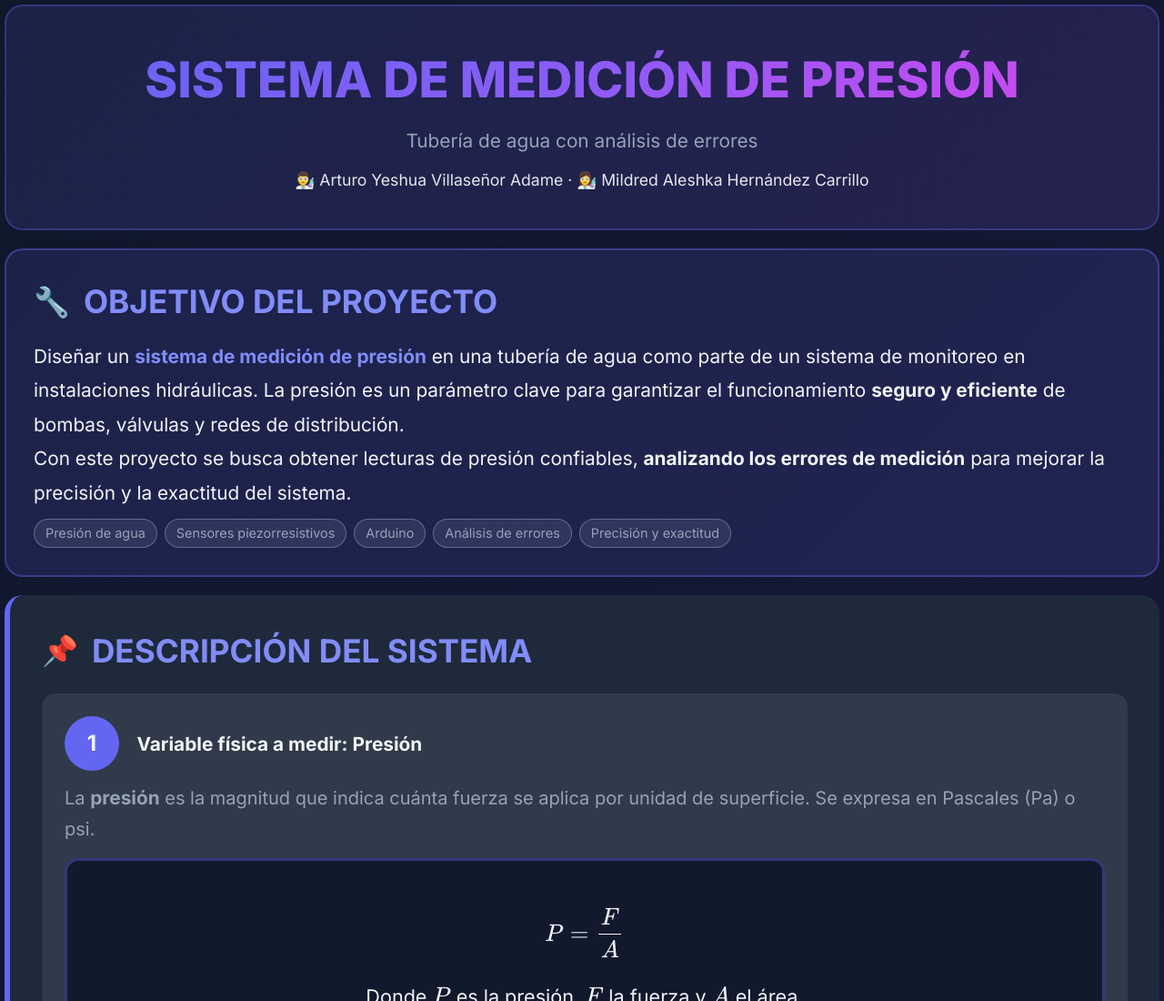
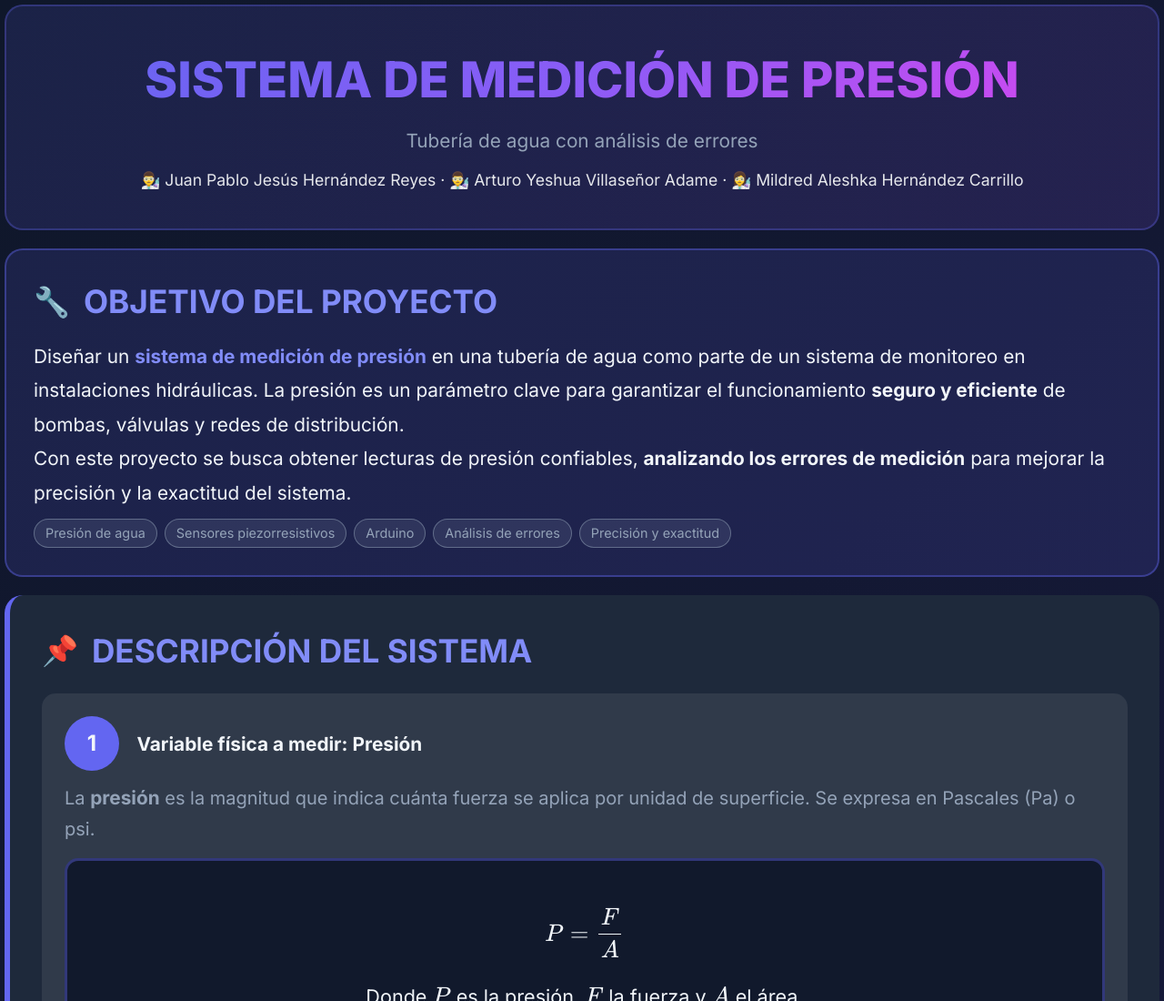
Before and after one commit to juanpahdezreyess/TUBERIA-PROYECTO, a plain HTML site: page index.html in a window 1280 px wide. Shown: the top 1100 px of the page at 91% size. Drawn offline with nearby package versions, Linux system fonts and the light colour scheme.

Commit message:
Update index.html

```diff
--- a/index.html
+++ b/index.html
@@ -262,9 +262,9 @@
         <header class="hero">
             <h1 class="hero-title">SISTEMA DE MEDICIÓN DE PRESIÓN</h1>
             <p class="hero-subtitle">Tubería de agua con análisis de errores</p>
-            <p class="hero-authors">
-                👨‍🔬 Arturo Yeshua Villaseñor Adame · 👩‍🔬 Mildred Aleshka Hernández Carrillo
-            </p>
+          <p class="hero-authors">
+    👨‍🔬 Juan Pablo Jesús Hernández Reyes · 👨‍🔬 Arturo Yeshua Villaseñor Adame · 👩‍🔬 Mildred Aleshka Hernández Carrillo
+</p>
         </header>
 
         <!-- INTRODUCCIÓN / OBJETIVO -->
```
